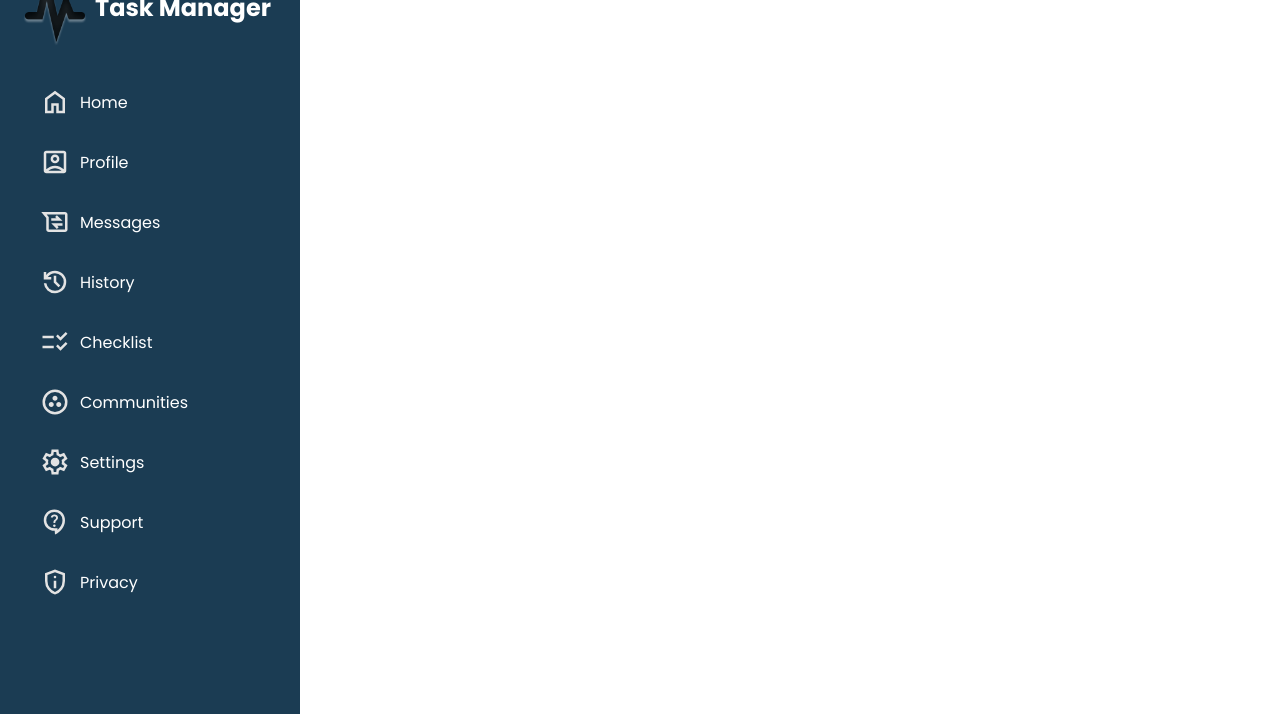
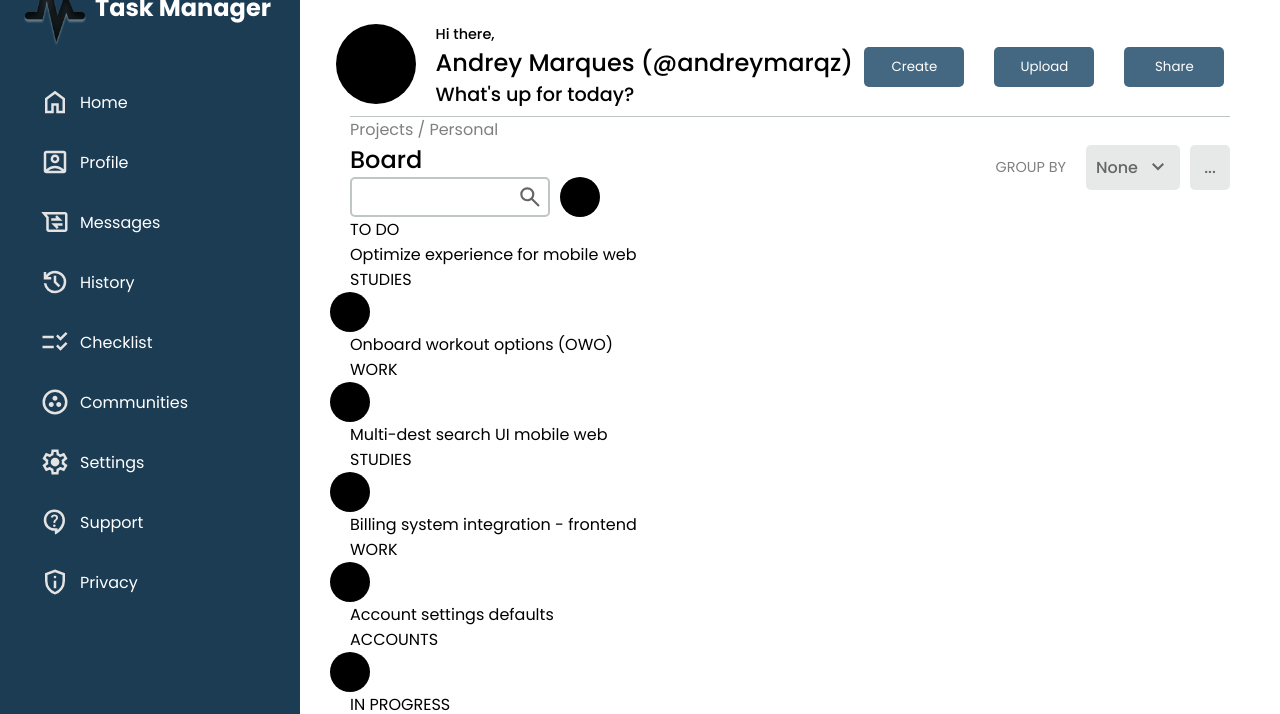
Before and after one commit to AndreyMarqz/admin-dashboard, a plain HTML site: page index.html in a window 1280 px wide. Shown: the part 53-767 px from the top of the page. Drawn offline with Linux system fonts and the light colour scheme.

Commit message:
Created the greeting sectin, with some buttons on the right, also created the filter and search section.

```diff
--- a/index.html
+++ b/index.html
@@ -99,26 +99,51 @@
         </div>
 
         <div class="content">
-            <div class="profile-icon"></div>
-            <p>Hi there,</p>
+            <div class="greeting-container">
+                <div class="greeting-icon-text">
+                    <div class="profile-icon bigger"></div>
+
+                    <div class="greeting-text">
+                        <p class="lower">Hi there,</p>
                         <p>Andrey Marques (@andreymarqz)</p>
-            <p>What's up for today?</p>
+                        <p class="lower higher">What's up for today?</p>
+                    </div>
+                </div>
 
-            <div class="header-btn">Create</div>
-            <div class="header-btn">Upload</div>
-            <div class="header-btn">Share</div>
 
+                <div class="greeting-btns">
+                    <button class="header-btn">Create</button>
+                    <button class="header-btn">Upload</button>
+                    <button class="header-btn">Share</button>
+                </div>
+
+            </div>
+
+            <div class="filter-section">
+                <div class="search-section">
                     <p>Projects / Personal</p>
                     <h1>Board</h1>
-            <div class="search-box"><img src="./img/search-icon.svg" alt="search-icon"></div>
+                    <div class="search-and-icon">
+                        <div class="search-box">
+                            <img src="./img/search-icon.svg" alt="search-icon">
+                        </div>
+                        <div class="profile-icon"></div>
+                    </div>
 
+                </div>
+
+                <div class="group-section">
                     <p>GROUP BY</p>
-            <div>
+                    <div class="filter-section">
+                        <div class="filter wider">
                             <p>None</p>
                             <img src="./img/arrow-down-icon.svg" alt="arrow-down-icon">
                         </div>
 
-            <div>...</div>
+                        <div class="filter thiner">...</div>
+                    </div>
+                </div>
+            </div>
 
             <div class="to-do">
                 <p>TO DO</p>
--- a/style.css
+++ b/style.css
@@ -24,14 +24,17 @@
 .container {
     display: grid;
     grid-template-columns: 300px 1fr;
+    grid-template-rows: 50px 1fr;
+    height: 100vh;
 }
 
 .sidebar {
     display: flex;
     flex-direction: column;
-    order: -1;
+    grid-column: 1 / 2;
+    grid-row: 1 / 3;
     background-color: var(--color1);
-    height: 100vh;
+    height: 100%;
 }
 
 .icon-content {
@@ -75,6 +78,8 @@
 .header {
     display: flex;
     justify-content: space-between;
+    grid-column: 2 / 3;
+    grid-row: 1 / 2;
     padding: 0 20px 0 130px;
     align-items: center;
     border-bottom: 1px solid var(--color5);
@@ -118,3 +123,117 @@
     opacity: 60%;
     padding: 0 0 0 30px;
 }
+
+.content {
+    grid-column: 2 / 3;
+    grid-row: 2 / 3;
+    padding: 20px 50px 0 50px;
+    overflow: auto;
+}
+
+.greeting-container {
+    display: flex;
+    align-items: center;
+    justify-content: space-around;
+    border-bottom: 1px solid var(--color4);
+    height: 100px;
+}
+
+.greeting-btns {
+    display: flex;
+    gap: 30px;
+}
+
+.header-btn {
+    background-color: var(--color3);
+    width: 100px;
+    padding: 10px;
+    border-radius: 5px;
+    color: var(--color6);
+    border-style: none;
+}
+
+.greeting-icon-text {
+    display: flex;
+    gap: 20px;
+}
+
+.greeting-text {
+    font-size: 1.5em;
+    font-weight: 500;
+}
+
+.lower {
+    font-size: 0.6em;
+}
+
+.higher {
+    font-size: 0.8em;
+}
+
+.bigger {
+    height: 80px;
+    width: 80px;
+}
+
+.filter-section {
+    display: flex;
+    justify-content: space-between;
+    align-items: center;
+    height: auto;
+}
+
+.search-section h1 {
+    font-size: 1.5em;
+    font-weight: 500;
+}
+
+.search-section p {
+    opacity: 50%;
+    font-weight: 400;
+}
+
+.search-box {
+    display: flex;
+    width: 200px;
+    padding: 5px;
+    justify-content: end;
+    border: 2px solid var(--color4);
+    border-radius: 5px;
+}
+
+.search-and-icon {
+    display: flex;
+    gap: 30px;
+}
+
+.group-section {
+    display: flex;
+    gap: 20px;
+    align-items: center;
+}
+
+.wider, .thiner {
+    display: flex;
+    font-weight: 500;
+    background-color: #bfc6c464;
+    padding: 10px;
+    border-radius: 5px;
+    align-items: center;
+    justify-content: center;
+    color: var(--color8);
+    gap: 8px;
+}
+
+.thiner {
+    width: 40px;
+}
+
+.group-section > p {
+    font-size: 0.9em;
+    opacity: 50%;
+}
+
+.filter-section {
+    gap: 10px;
+}
```
Lines whose indentation alone changed are shown as unchanged.
